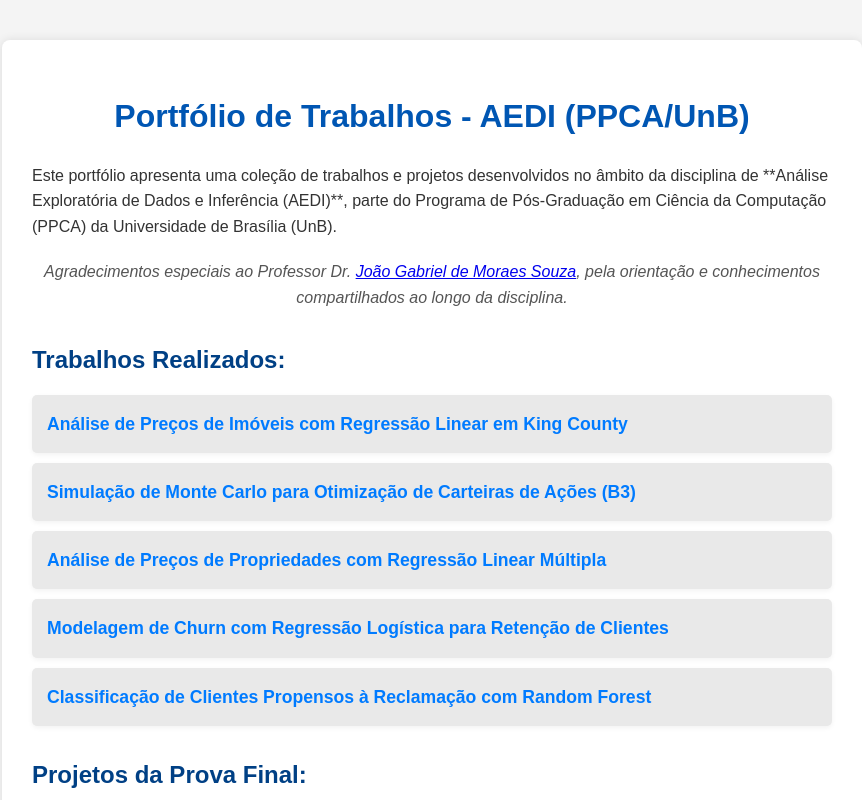
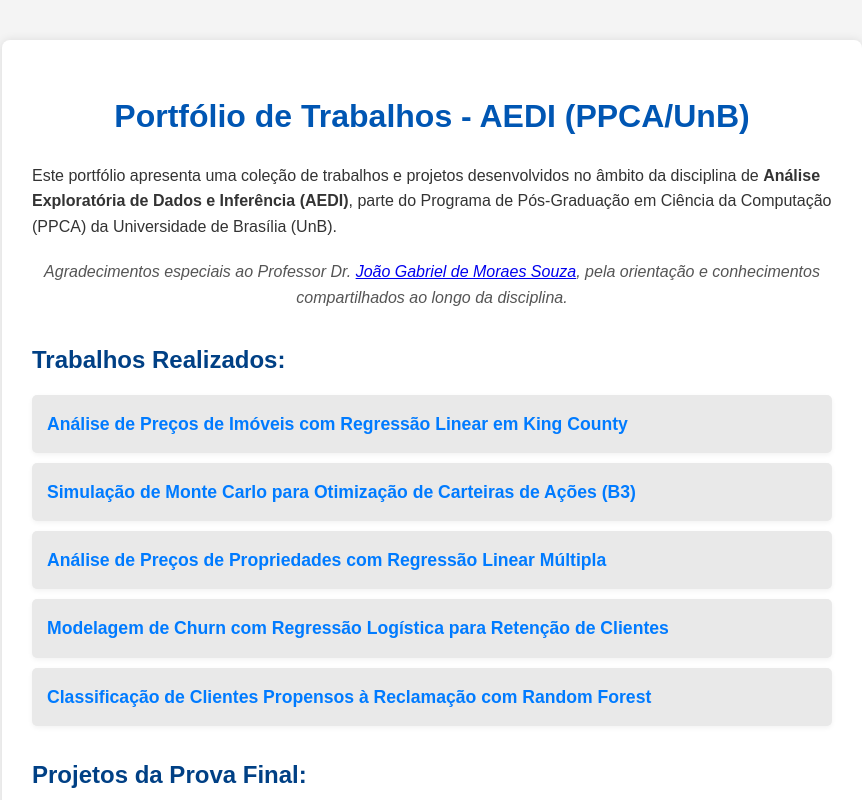
Before and after one commit to angeloBuso/ppca-aedi, a plain HTML site: page index.html in a window 1280 px wide. Shown: the top 800 px of the page, without its empty margins (208-1070 px from the left). Drawn offline with Linux system fonts and the light colour scheme.

Commit message:
Update index.html

```diff
--- a/index.html
+++ b/index.html
@@ -72,7 +72,7 @@
 <body>
     <div class="container">
         <h1>Portfólio de Trabalhos - AEDI (PPCA/UnB)</h1>
-        <p>Este portfólio apresenta uma coleção de trabalhos e projetos desenvolvidos no âmbito da disciplina de **Análise Exploratória de Dados e Inferência (AEDI)**, parte do Programa de Pós-Graduação em Ciência da Computação (PPCA) da Universidade de Brasília (UnB).</p>
+        <p>Este portfólio apresenta uma coleção de trabalhos e projetos desenvolvidos no âmbito da disciplina de <strong>Análise Exploratória de Dados e Inferência (AEDI)</strong>, parte do Programa de Pós-Graduação em Ciência da Computação (PPCA) da Universidade de Brasília (UnB).</p>
         <p class="professor-info">Agradecimentos especiais ao Professor Dr. <a href="https://www.linkedin.com/in/joaogabrieldemoraessouza/" target="_blank">João Gabriel de Moraes Souza</a>, pela orientação e conhecimentos compartilhados ao longo da disciplina.</p>
 
         <h2>Trabalhos Realizados:</h2>
```
